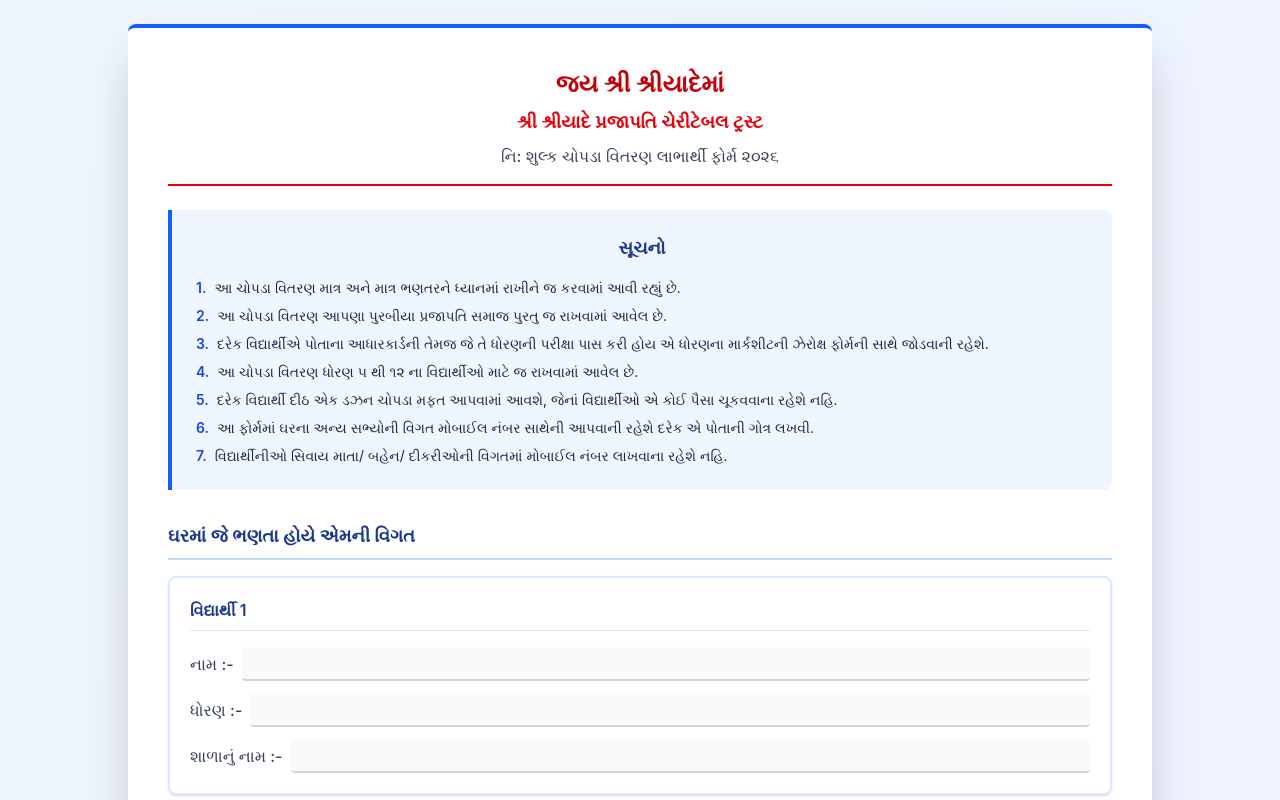
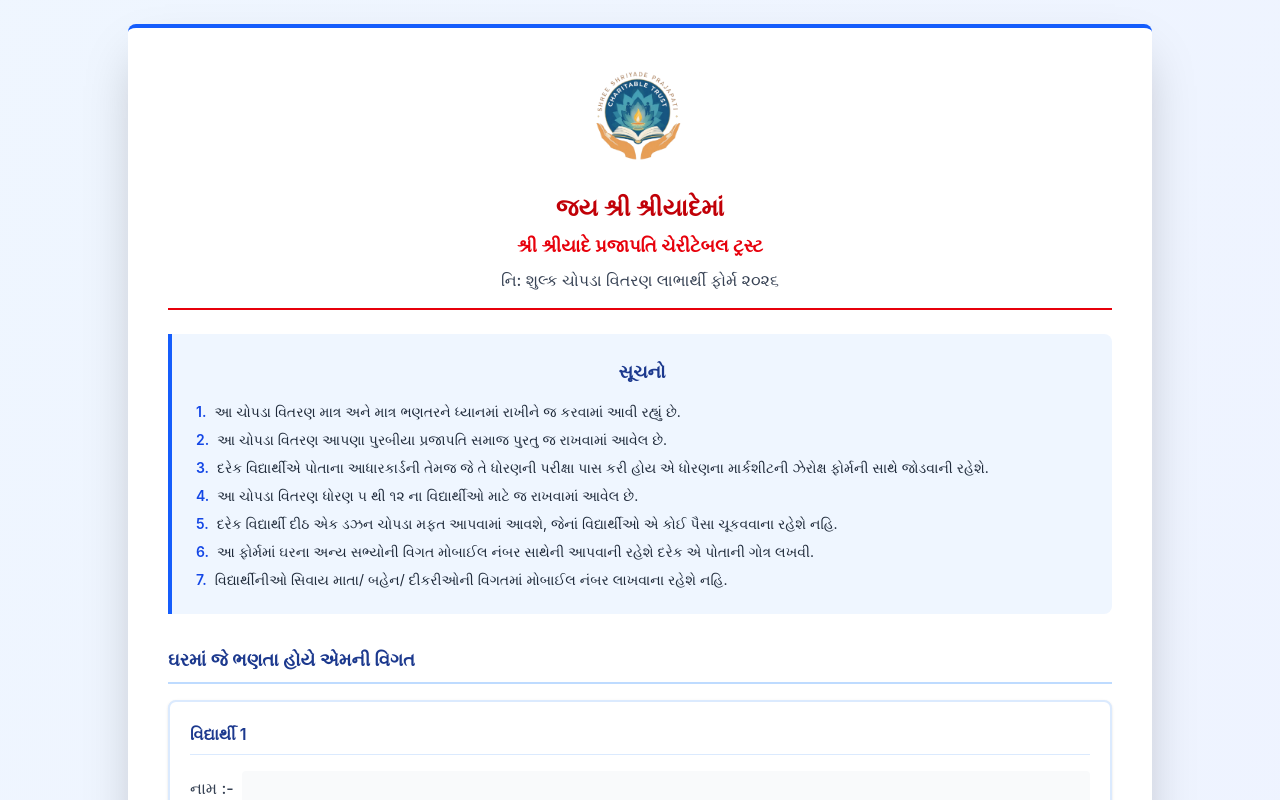
Before and after one commit to sunny-pixels/student-form, a React (Vite) app: page / in a window 1280 px wide. Shown: the top 800 px of the page. Built offline with nearby package versions, Linux system fonts and the light colour scheme.

Commit message:
new logo

```diff
--- a/index.html
+++ b/index.html
@@ -2,7 +2,7 @@
 <html lang="gu">
   <head>
     <meta charset="UTF-8" />
-    <link rel="icon" type="image/svg+xml" href="/logo-2.png" />
+    <link rel="icon" type="image/svg+xml" href="/main-logo.png" />
     <meta name="viewport" content="width=device-width, initial-scale=1.0" />
     <meta name="description" content="શ્રી શ્રીયાદે પ્રજાપતિ ચેરીટેબલ ટ્રસ્‍ટ - નિ: શુલ્ક ચોપડા વિતરણ લાભાર્થી ફોર્મ ૨૦૨૬" />
     <title>શ્રી શ્રીયાદે પ્રજાપતિ ટ્રસ્ટ - ચોપડા વિતરણ ફોર્મ ૨૦૨૬</title>
--- a/src/App.jsx
+++ b/src/App.jsx
@@ -131,13 +131,13 @@ export default function App() {
 
         {/* Header */}
         <div className="border-b-2 border-red-600 pb-4 mb-6">
-          {/* <div className="flex flex-col items-center mb-4">
+          <div className="flex flex-col items-center mb-4">
             <img
-              src="/logo-1.png"
+              src="/main-logo.png"
               alt="શ્રી શ્રીયાદે પ્રજાપતિ ચેરીટેબલ ટ્રસ્‍ટ"
               className="h-20 sm:h-24 w-auto mb-3"
             />
-          </div> */}
+          </div>
           <h1 className="text-center font-bold text-xl sm:text-2xl text-red-700 mb-2">
             જય શ્રી શ્રીયાદેમાં
           </h1>
```
Also changed, not shown: public/main-logo.png (added).
